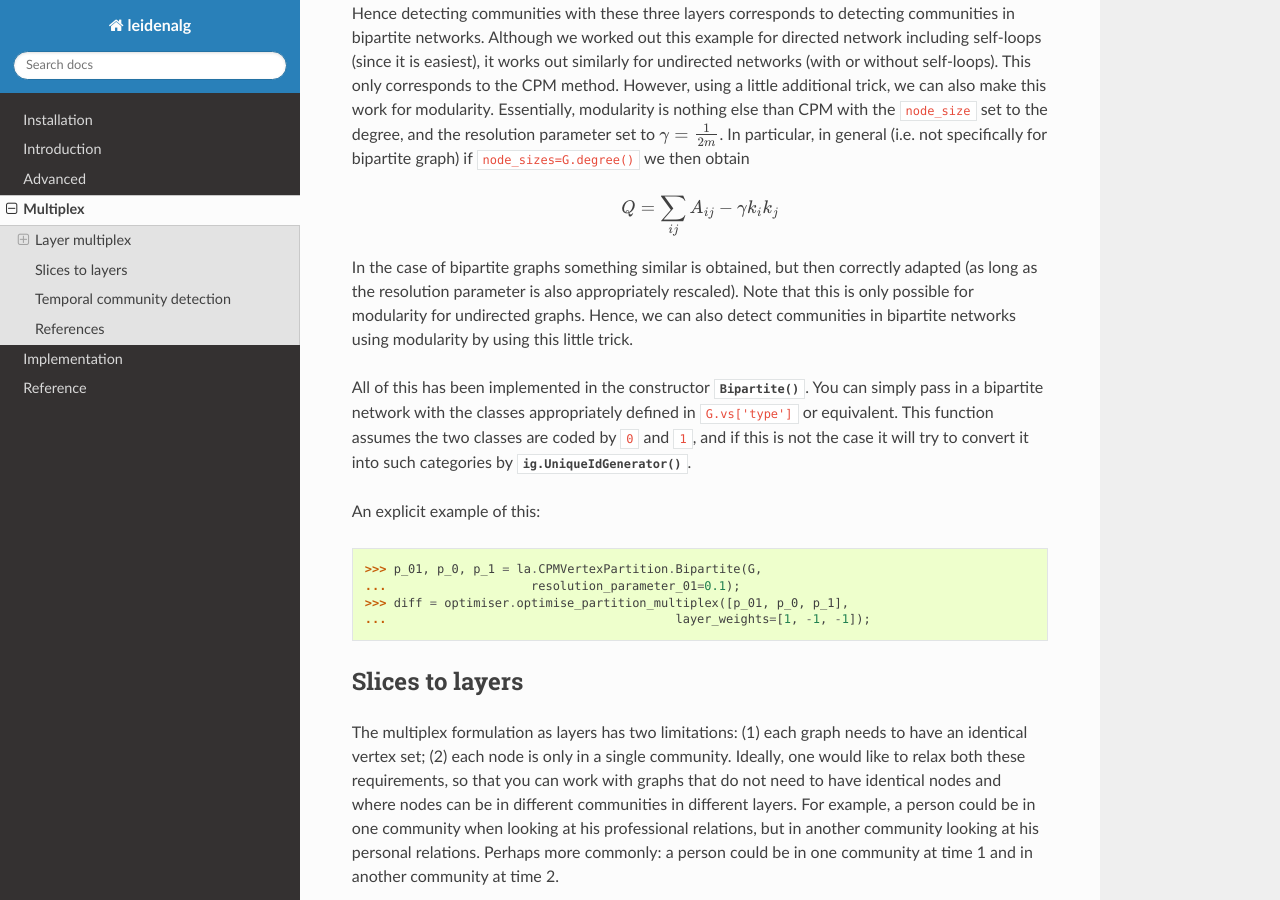
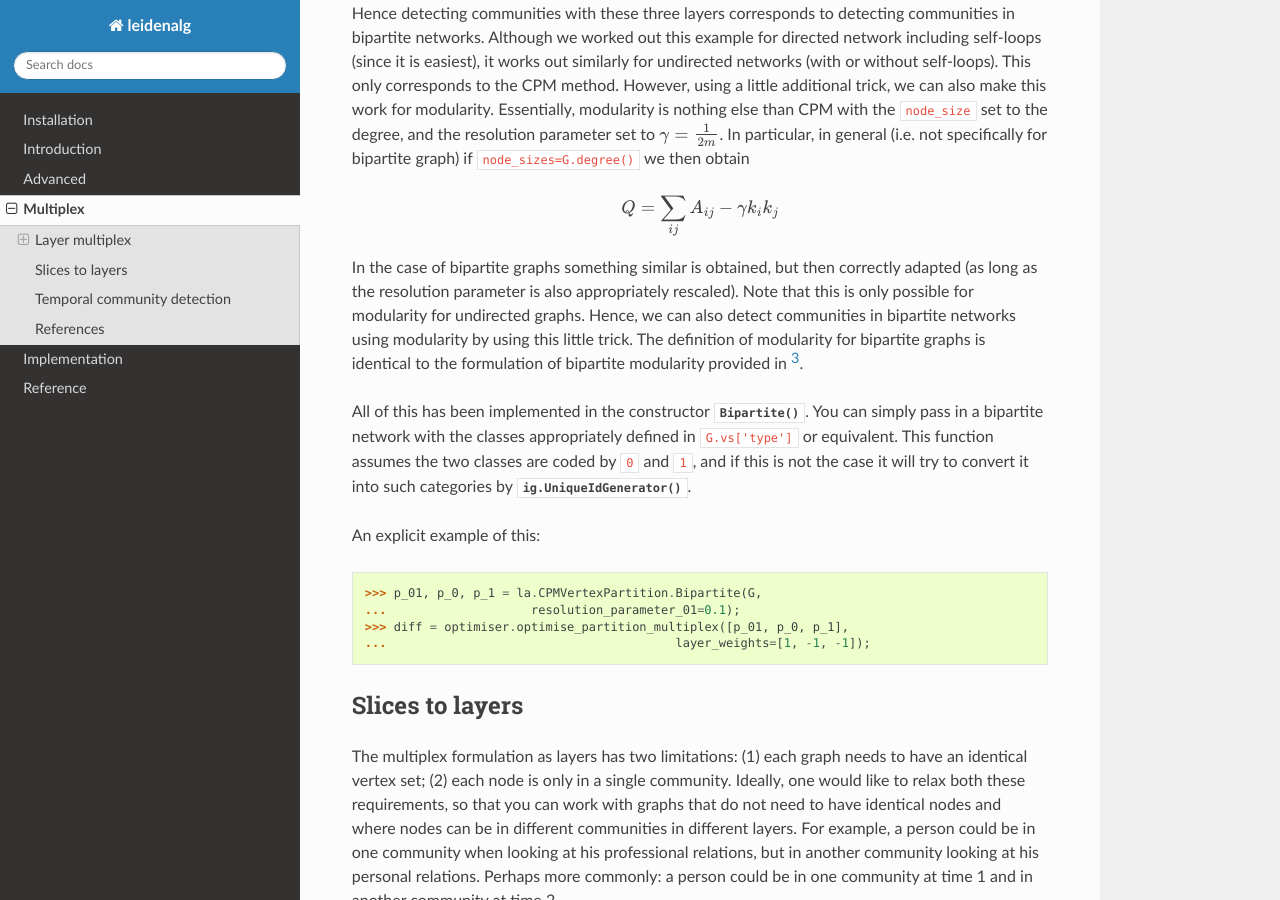
Before and after one commit to vtraag/leidenalg, a Sphinx documentation site: the page built from doc/source/multiplex.rst, in a window 1280 px wide and 900 px high, scrolled down 3583 px. Built offline with Sphinx 7.4.7 and the Read the Docs theme 2.0.0, drawn with Linux system fonts in a browser that asks for light colours; some of the changed text lies outside the part shown.

Commit message:
doc: Corrected some problem in Bipartite description.

```diff
--- a/doc/source/multiplex.rst
+++ b/doc/source/multiplex.rst
@@ -207,7 +207,9 @@ In the case of bipartite graphs something similar is obtained, but then
 correctly adapted (as long as the resolution parameter is also appropriately
 rescaled). Note that this is only possible for modularity for undirected
 graphs. Hence, we can also detect communities in bipartite networks using
-modularity by using this little trick.
+modularity by using this little trick. The definition of modularity for
+bipartite graphs is identical to the formulation of bipartite modularity
+provided in [3]_.
 
 All of this has been implemented in the constructor
 :func:`~leidenalg.CPMVertexPartition.Bipartite`. You can simply pass in a
@@ -371,3 +373,6 @@ References
 .. [2] Traag, V. A., & Bruggeman, J. (2009). Community detection in networks
        with positive and negative links. Physical Review E, 80(3), 036115.
        `10.1103/PhysRevE.80.036115 <http://doi.org/10.1103/PhysRevE.80.036115>`_
+.. [3] Barber, M. J. (2007). Modularity and community detection in bipartite
+       networks. Physical Review E, 76(6), 066102. `10.1103/PhysRevE.76.066102
+       <https://doi.org/10.1103/PhysRevE.76.066102>`_
```
Also changed, not shown: 1 other file.
